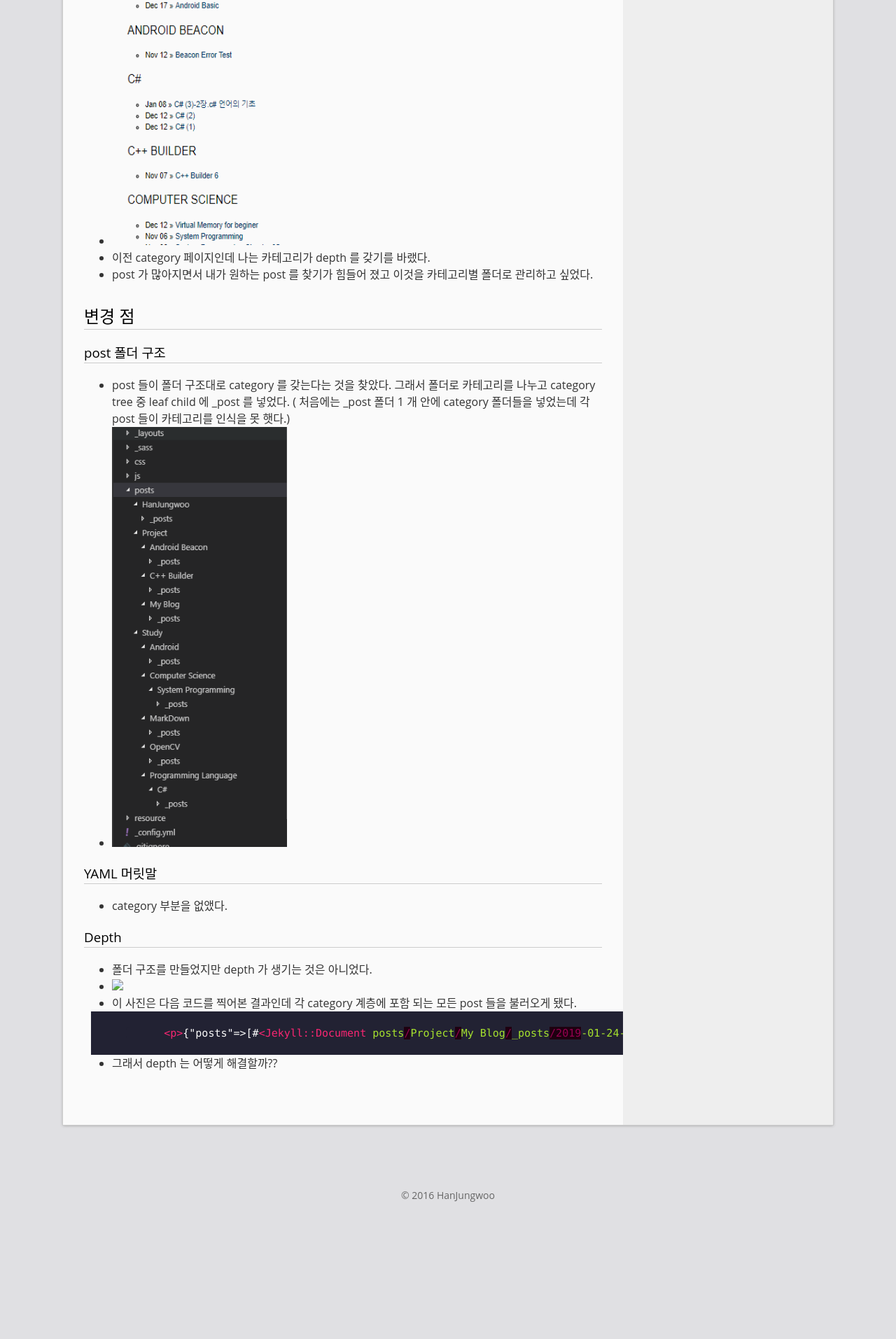
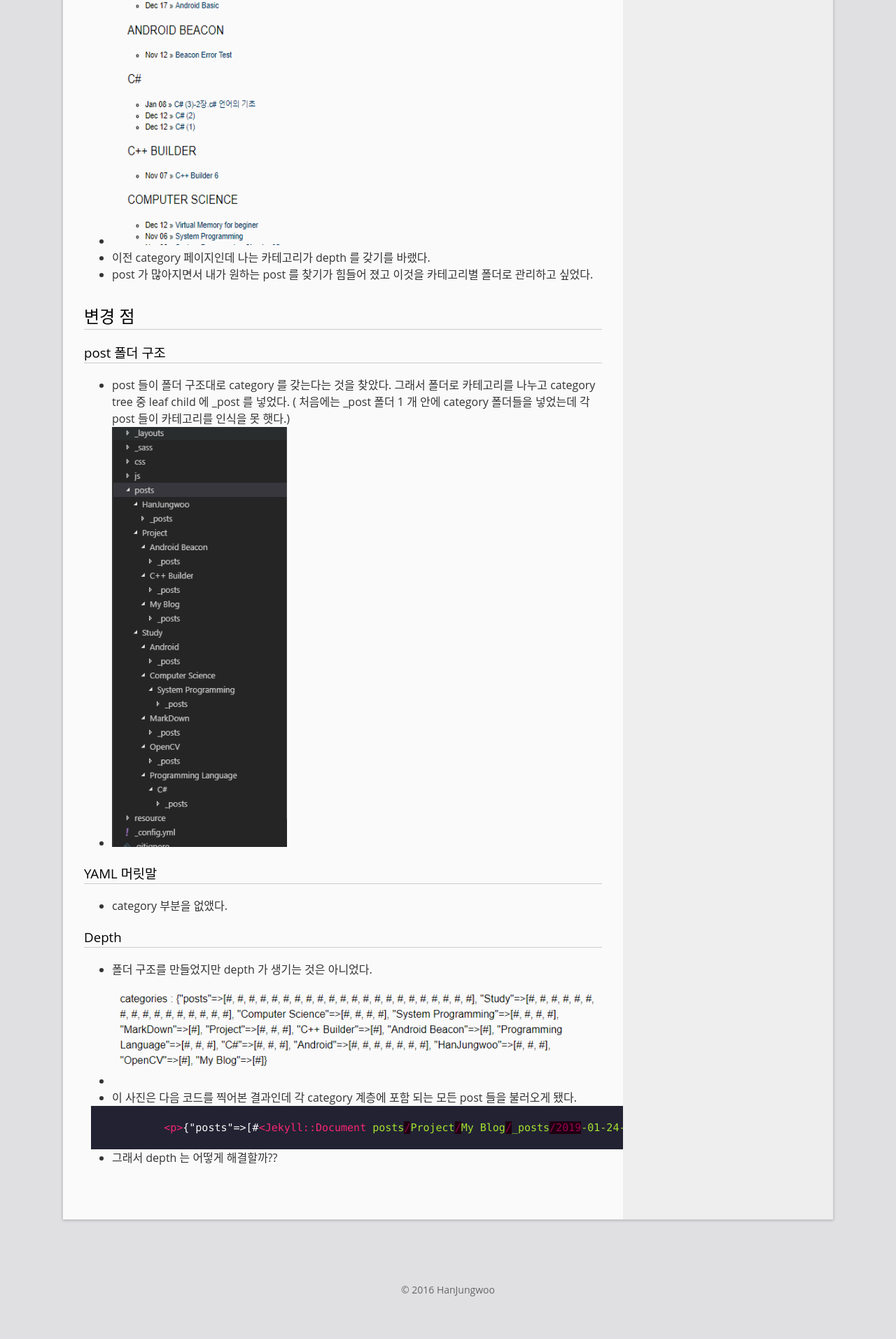
Before and after one commit to sunrisehouse/hanjungwoo-blog-old, a Jekyll site: the page built from posts/Project/My Blog/_posts/2019-01-24-Jekyll blog category depth.md, in a window 1280 px wide. Shown: the part 1369-3282 px from the top of the page at 70% size. Built offline with Jekyll 4.4.1, drawn with Linux system fonts in a browser that asks for light colours; comment, search, counter and statistics services are not loaded; before the commit the page ends 3147 px from its top, so only the background shows below that.

Commit message:
add post

````diff
--- a/posts/Project/My Blog/_posts/2019-01-24-Jekyll blog category depth.md
+++ b/posts/Project/My Blog/_posts/2019-01-24-Jekyll blog category depth.md
@@ -34,7 +34,7 @@ category: MyBlog
 ### Depth
 
 * 폴더 구조를 만들었지만 depth 가 생기는 것은 아니었다.
-* <img src="resource/img/blogcategorydepth(4).PNG">
+* <img src="/resource/img/blogcategorydepth(4).PNG">
 * 이 사진은 다음 코드를 찍어본 결과인데 각 category 계층에 포함 되는 모든 post 들을 불러오게 됐다.
     ``` html
         <p>{{site.categories}}</p>
````
